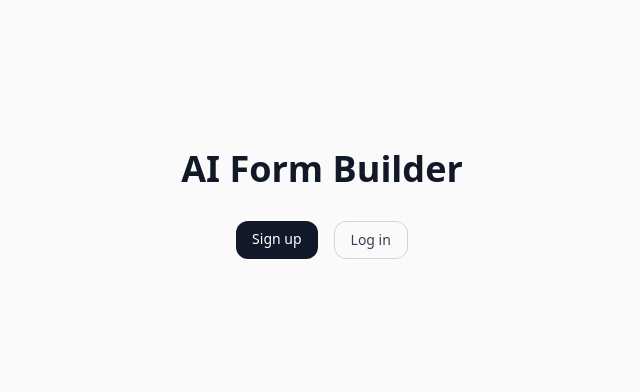
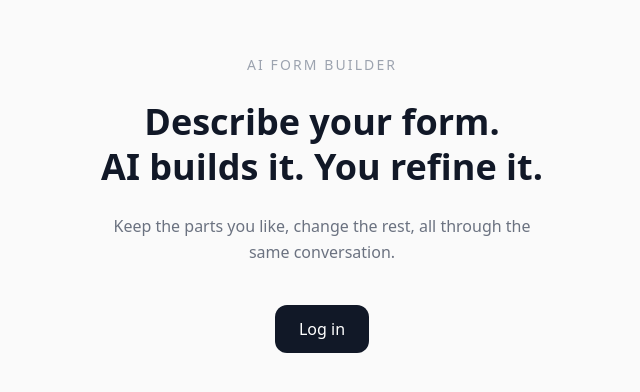
Before and after one commit to bruce-pain/ai-form-builder-fe, a Next.js app: page / in a window 1280 px wide. Shown: the part 196-588 px from the top of the page, without its empty margins (318-958 px from the left). Built offline with nearby package versions, Linux system fonts and the light colour scheme; no server answers.

Commit message:
redesign landing page with minimal copy, wordmark, and adaptive CTA

```diff
--- a/src/app/(public)/page.tsx
+++ b/src/app/(public)/page.tsx
@@ -7,38 +7,36 @@ export default function Home() {
   const { data: session } = useSession();
 
   return (
-    <div className="flex min-h-screen flex-col items-center justify-center gap-8 p-8">
-      <h1 className="text-4xl font-bold text-text-primary">
+    <div className="flex min-h-screen flex-col items-center justify-center gap-10 p-8">
+      <div className="flex max-w-md flex-col items-center gap-6 text-center">
+        <span className="text-sm font-medium uppercase tracking-[0.15em] text-text-placeholder">
           AI Form Builder
+        </span>
+        <h1 className="text-4xl font-bold text-text-primary leading-tight">
+          Describe your form.
+          <br />
+          AI builds it. You refine it.
         </h1>
+        <p className="text-base text-text-secondary leading-relaxed">
+          Keep the parts you like, change the rest, all through the same
+          conversation.
+        </p>
+      </div>
 
       {session ? (
-        <div className="flex flex-col items-center gap-4">
-          <p className="text-text-primary">
-            Welcome, {session.user?.email ?? "user"}
-          </p>
         <Link
           href="/dashboard"
           className="rounded-lg bg-btn-primary px-6 py-3 text-base font-medium text-btn-primary-text hover:bg-btn-primary-hover"
         >
-            Go to Dashboard
+          Go to dashboard
         </Link>
-        </div>
       ) : (
-        <div className="flex gap-4">
-          <Link
-            href="/register"
-            className="rounded-lg bg-btn-primary px-4 py-2 text-sm font-medium text-btn-primary-text hover:bg-btn-primary-hover"
-          >
-            Sign up
-          </Link>
         <Link
           href="/login"
-            className="rounded-lg border border-btn-secondary-border px-4 py-2 text-sm font-medium text-btn-secondary-text hover:bg-btn-secondary-hover"
+          className="rounded-lg bg-btn-primary px-6 py-3 text-base font-medium text-btn-primary-text hover:bg-btn-primary-hover"
         >
           Log in
         </Link>
-        </div>
       )}
     </div>
   );
```
Lines whose indentation alone changed are shown as unchanged.
